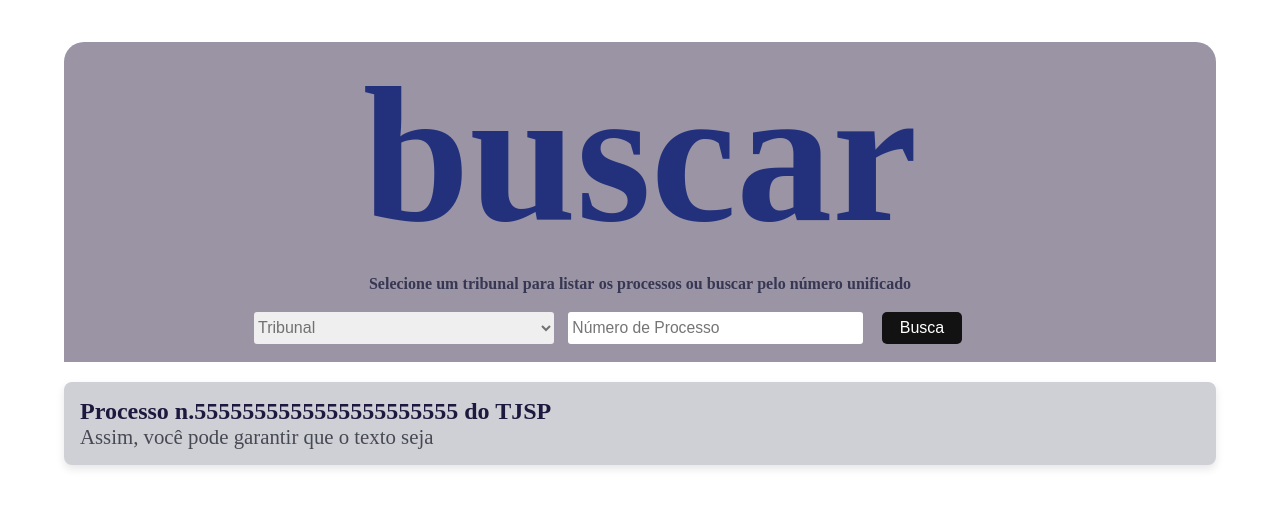
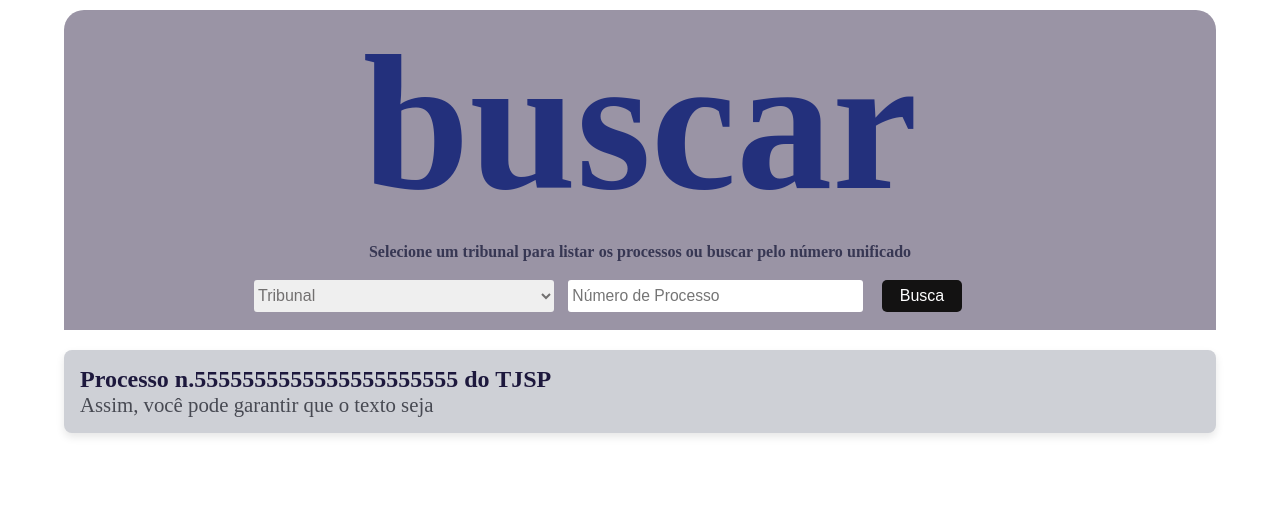
Before and after one commit to KeremJovi/procedural_consultation, a React (Create React App) app: page / in a window 1280 px wide. Shown: the top 508 px of the page. Built offline with nearby package versions, Linux system fonts and the light colour scheme; a web font is replaced by a local one.

Commit message:
refactor: changed main page css

```diff
--- a/src/index.css
+++ b/src/index.css
@@ -5,7 +5,9 @@
 }
 
 body {
+	display: flex;
   background-color: #ffff;
   color: white;
-  padding: 2rem;
+	margin: 0 auto;
+	justify-content: center
 }
```
